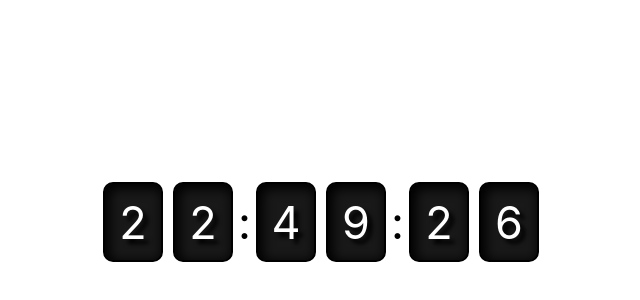
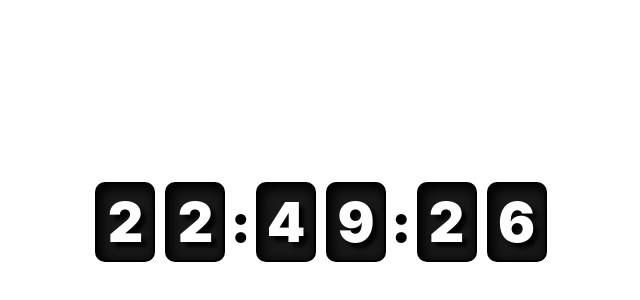
Before and after one commit to moji2002/animated-clock, a Next.js app: page / in a window 1280 px wide. Shown: the part 178-478 px from the top of the page, without its empty margins (319-959 px from the left). Built offline with nearby package versions, Linux system fonts and the light colour scheme.

Commit message:
add animation delay

```diff
--- a/components/clock/clock.module.scss
+++ b/components/clock/clock.module.scss
@@ -2,7 +2,8 @@
   display: flex;
   align-items: center;
 
-  font-size: 45px;
+  font-size: 55px;
+  font-weight: 900;
 }
 
 .cell_outer {
@@ -24,7 +25,7 @@
 }
 
 .cell_up {
-  transition: transform 0.5s cubic-bezier(0.31, 1.15, 0.54, 1.04);
+  transition: transform 0.5s cubic-bezier(.37,1.03,.25,1.05) 0.2s;
   transform: translateY(-76px);
 }
 
```
